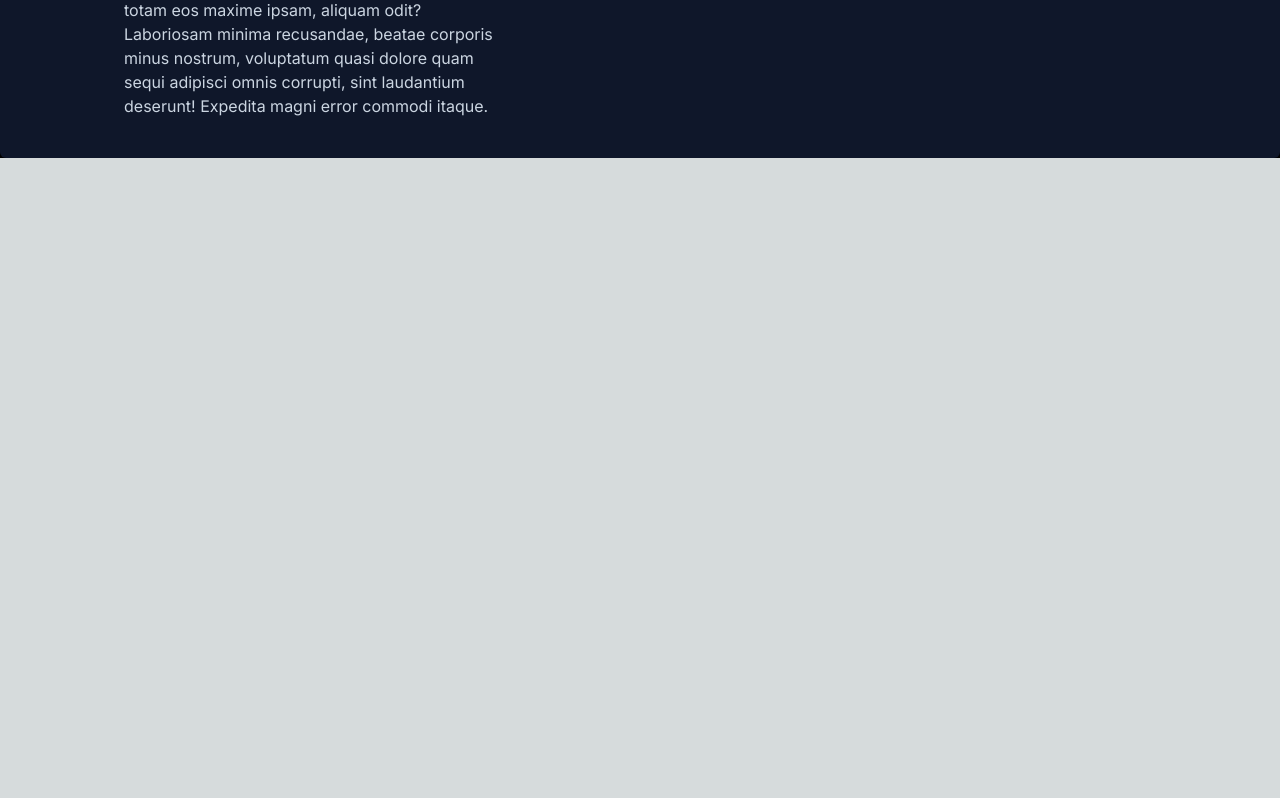
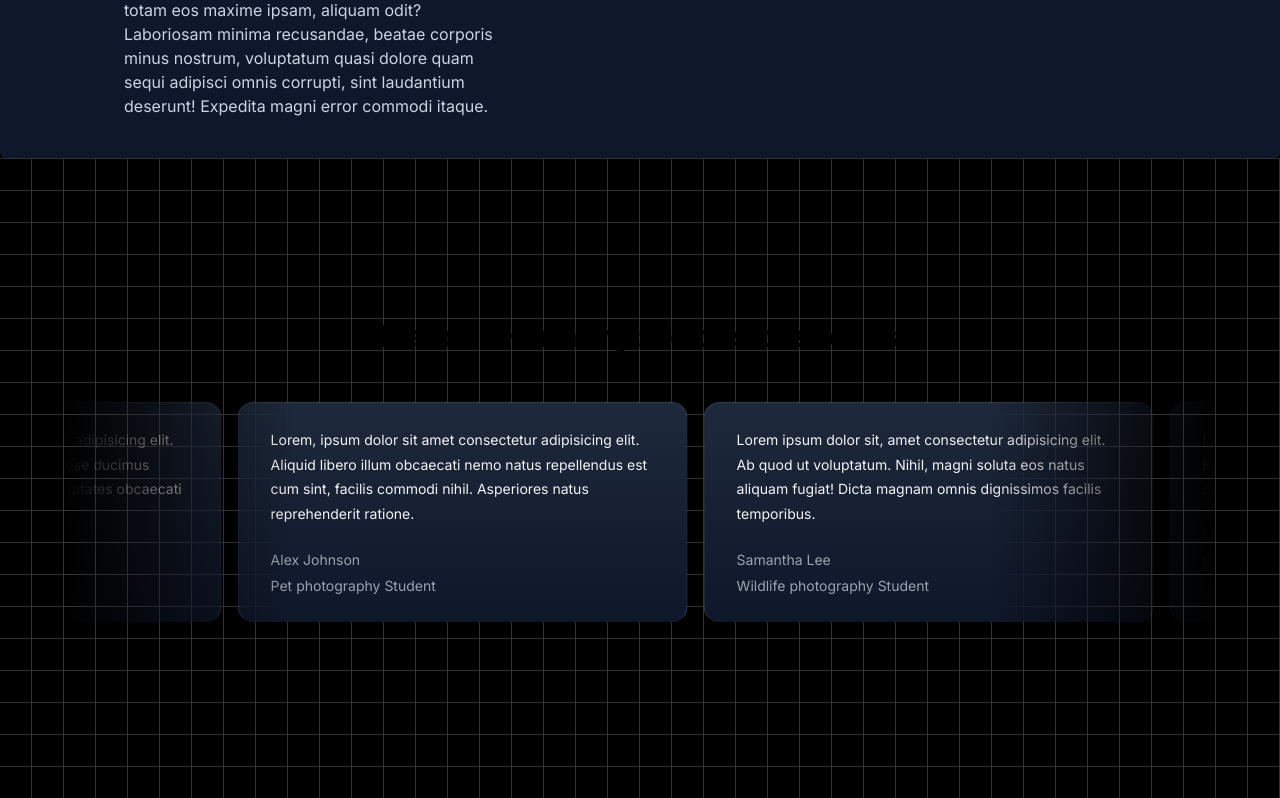
Before and after one commit to soham408/NextJS, a Next.js app: page / in a window 1280 px wide. Shown: the part 1730-2528 px from the top of the page. Before the commit the page ends 1888 px from the top, so only its background shows below. Built offline with nearby package versions, Linux system fonts and the light colour scheme.

Commit message:
grid background and moving cards

```diff
--- a/package.json
+++ b/package.json
@@ -11,6 +11,7 @@
   "dependencies": {
     "clsx": "^2.1.1",
     "framer-motion": "^11.16.0",
+    "mini-svg-data-uri": "^1.4.4",
     "next": "15.1.3",
     "react": "^19.0.0",
     "react-dom": "^19.0.0",
--- a/src/app/page.tsx
+++ b/src/app/page.tsx
@@ -3,6 +3,7 @@
 import HeroSection from "@/components/ui/HeroSection";
 import FeaturedCourses from "@/components/FeaturedCourses";
 import WhyChooseUs from "@/components/ui/WhyChooseUs";
+import PicCards from "@/components/PicCards";
 
 export default function Home() {
   return (
@@ -10,6 +11,7 @@
     <HeroSection />
     <FeaturedCourses />
     <WhyChooseUs />
+    <PicCards />
     </main>
   );
 }
--- /dev/null
+++ b/src/components/PicCards.tsx
@@ -0,0 +1,56 @@
+'use client'
+
+import { InfiniteMovingCards } from "./ui/infinite-moving-cards";
+
+const musicSchoolTestimonials = [
+  {
+    quote:
+      "Lorem, ipsum dolor sit amet consectetur adipisicing elit. Aliquid libero illum obcaecati nemo natus repellendus est cum sint, facilis commodi nihil. Asperiores natus reprehenderit ratione.",
+    name: 'Alex Johnson',
+    title: 'Pet photography Student',
+  },
+  {
+    quote:
+      "Lorem ipsum dolor sit, amet consectetur adipisicing elit. Ab quod ut voluptatum. Nihil, magni soluta eos natus aliquam fugiat! Dicta magnam omnis dignissimos facilis temporibus.",
+    name: 'Samantha Lee',
+    title: 'Wildlife photography Student',
+  },
+  {
+    quote:
+      "Lorem ipsum dolor sit amet consectetur adipisicing elit. Expedita, hic ab? Nisi qui perspiciatis dolores quasi, quis officiis facilis sit eos eaque numquam ea quibusdam!",
+    name: 'Michael Chen',
+    title: ' Equine photography Student',
+  },
+  {
+    quote:
+      "Lorem ipsum dolor sit amet consectetur, adipisicing elit. Commodi dolores libero harum facere. Magni hic omnis dicta modi nihil, dolorem reprehenderit culpa aliquam voluptatibus id.",
+    name: 'Emily Taylor',
+    title: 'Real estate photography Student',
+  },
+  {
+    quote:
+     "Lorem, ipsum dolor sit amet consectetur adipisicing elit. Adipisci repellendus, eum, iure recusandae ducimus accusamus cum fuga ipsa deserunt voluptates obcaecati odit possimus architecto quas.",
+    name: 'Chris Morales',
+    title: 'Sports photography Student',
+  },
+];
+
+
+function PicCards() {
+  return (
+        <div className="h-[40rem] w-full dark:bg-black dark:bg-grid-white/[0.2] relative flex flex-col items-center justify-center overflow-hidden">
+        <h2 className="text-3xl font-bold text-center mb-8 z-10">Hear our Harmony: Voices of success</h2>
+        <div className="flex justify-center w-full overflow-hidden px-4 sm:px-6 lg:px-8">
+            <div className="w-full max-w-6xl">
+            <InfiniteMovingCards
+                items={musicSchoolTestimonials}
+                direction="right"
+                speed="slow"
+      />
+            </div>
+        </div>
+    </div>
+  )
+}
+
+export default PicCards
--- /dev/null
+++ b/src/components/ui/infinite-moving-cards.tsx
@@ -0,0 +1,121 @@
+"use client";
+
+import { cn } from "@/utils/cn";
+import React, { useEffect, useState } from "react";
+
+export const InfiniteMovingCards = ({
+  items,
+  direction = "left",
+  speed = "fast",
+  pauseOnHover = true,
+  className,
+}: {
+  items: {
+    quote: string;
+    name: string;
+    title: string;
+  }[];
+  direction?: "left" | "right";
+  speed?: "fast" | "normal" | "slow";
+  pauseOnHover?: boolean;
+  className?: string;
+}) => {
+  const containerRef = React.useRef<HTMLDivElement>(null);
+  const scrollerRef = React.useRef<HTMLUListElement>(null);
+
+  useEffect(() => {
+    addAnimation();
+  }, []);
+  const [start, setStart] = useState(false);
+  function addAnimation() {
+    if (containerRef.current && scrollerRef.current) {
+      const scrollerContent = Array.from(scrollerRef.current.children);
+
+      scrollerContent.forEach((item) => {
+        const duplicatedItem = item.cloneNode(true);
+        if (scrollerRef.current) {
+          scrollerRef.current.appendChild(duplicatedItem);
+        }
+      });
+
+      getDirection();
+      getSpeed();
+      setStart(true);
+    }
+  }
+  const getDirection = () => {
+    if (containerRef.current) {
+      if (direction === "left") {
+        containerRef.current.style.setProperty(
+          "--animation-direction",
+          "forwards"
+        );
+      } else {
+        containerRef.current.style.setProperty(
+          "--animation-direction",
+          "reverse"
+        );
+      }
+    }
+  };
+  const getSpeed = () => {
+    if (containerRef.current) {
+      if (speed === "fast") {
+        containerRef.current.style.setProperty("--animation-duration", "20s");
+      } else if (speed === "normal") {
+        containerRef.current.style.setProperty("--animation-duration", "40s");
+      } else {
+        containerRef.current.style.setProperty("--animation-duration", "80s");
+      }
+    }
+  };
+  return (
+    <div
+      ref={containerRef}
+      className={cn(
+        "scroller relative z-20  max-w-7xl overflow-hidden  [mask-image:linear-gradient(to_right,transparent,white_20%,white_80%,transparent)]",
+        className
+      )}
+    >
+      <ul
+        ref={scrollerRef}
+        className={cn(
+          " flex min-w-full shrink-0 gap-4 py-4 w-max flex-nowrap",
+          start && "animate-scroll ",
+          pauseOnHover && "hover:[animation-play-state:paused]"
+        )}
+      >
+        {items.map((item, idx) => (
+          <li
+            className="w-[350px] max-w-full relative rounded-2xl border border-b-0 flex-shrink-0 border-slate-700 px-8 py-6 md:w-[450px]"
+            style={{
+              background:
+                "linear-gradient(180deg, var(--slate-800), var(--slate-900)",
+            }}
+            key={item.name}
+          >
+            <blockquote>
+              <div
+                aria-hidden="true"
+                className="user-select-none -z-1 pointer-events-none absolute -left-0.5 -top-0.5 h-[calc(100%_+_4px)] w-[calc(100%_+_4px)]"
+              ></div>
+              <span className=" relative z-20 text-sm leading-[1.6] text-gray-100 font-normal">
+                {item.quote}
+              </span>
+              <div className="relative z-20 mt-6 flex flex-row items-center">
+                <span className="flex flex-col gap-1">
+                  <span className=" text-sm leading-[1.6] text-gray-400 font-normal">
+                    {item.name}
+                  </span>
+                  <span className=" text-sm leading-[1.6] text-gray-400 font-normal">
+                    {item.title}
+                  </span>
+                </span>
+              </div>
+            </blockquote>
+          </li>
+        ))}
+      </ul>
+    </div>
+  );
+};
--- a/tailwind.config.ts
+++ b/tailwind.config.ts
@@ -1,6 +1,6 @@
 import type { Config } from "tailwindcss";
 
-// const svgToDataUri = require("mini-svg-data-uri");
+const svgToDataUri = require("mini-svg-data-uri");
 const colors = require("tailwindcss/colors");
 const {
   default: flattenColorPalette,
@@ -17,6 +17,31 @@
     ':root': newVars,
   });
 }
+
+
+function addSvgPatterns({ matchUtilities, theme }: any) {
+  matchUtilities(
+    {
+      'bg-grid': (value: any) => ({
+        backgroundImage: `url("${svgToDataUri(
+          `<svg xmlns="http://www.w3.org/2000/svg" viewBox="0 0 32 32" width="32" height="32" fill="none" stroke="${value}"><path d="M0 .5H31.5V32"/></svg>`
+        )}")`,
+      }),
+      'bg-grid-small': (value: any) => ({
+        backgroundImage: `url("${svgToDataUri(
+          `<svg xmlns="http://www.w3.org/2000/svg" viewBox="0 0 32 32" width="8" height="8" fill="none" stroke="${value}"><path d="M0 .5H31.5V32"/></svg>`
+        )}")`,
+      }),
+      'bg-dot': (value: any) => ({
+        backgroundImage: `url("${svgToDataUri(
+          `<svg xmlns="http://www.w3.org/2000/svg" viewBox="0 0 32 32" width="16" height="16" fill="none"><circle fill="${value}" id="pattern-circle" cx="10" cy="10" r="1.6257413380501518"></circle></svg>`
+        )}")`,
+      }),
+    },
+    { values: flattenColorPalette(theme('backgroundColor')), type: 'color' }
+  );
+}
+
 
 
 const config: Config = {
@@ -50,6 +75,6 @@
       }
     },
   },
-  plugins: [addVariablesForColors],
+  plugins: [addVariablesForColors, addSvgPatterns],
 };
 export default config;
```
Also changed, not shown: 1 other file (tests, documents, lock files or other folders).
